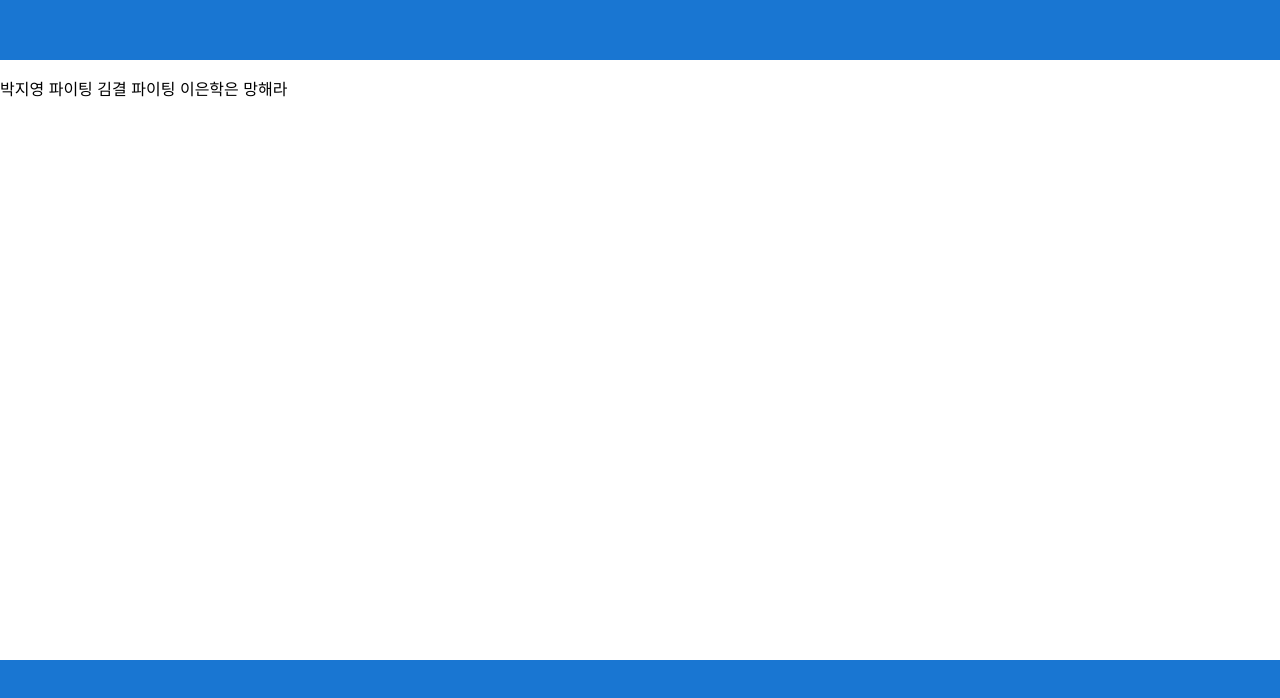
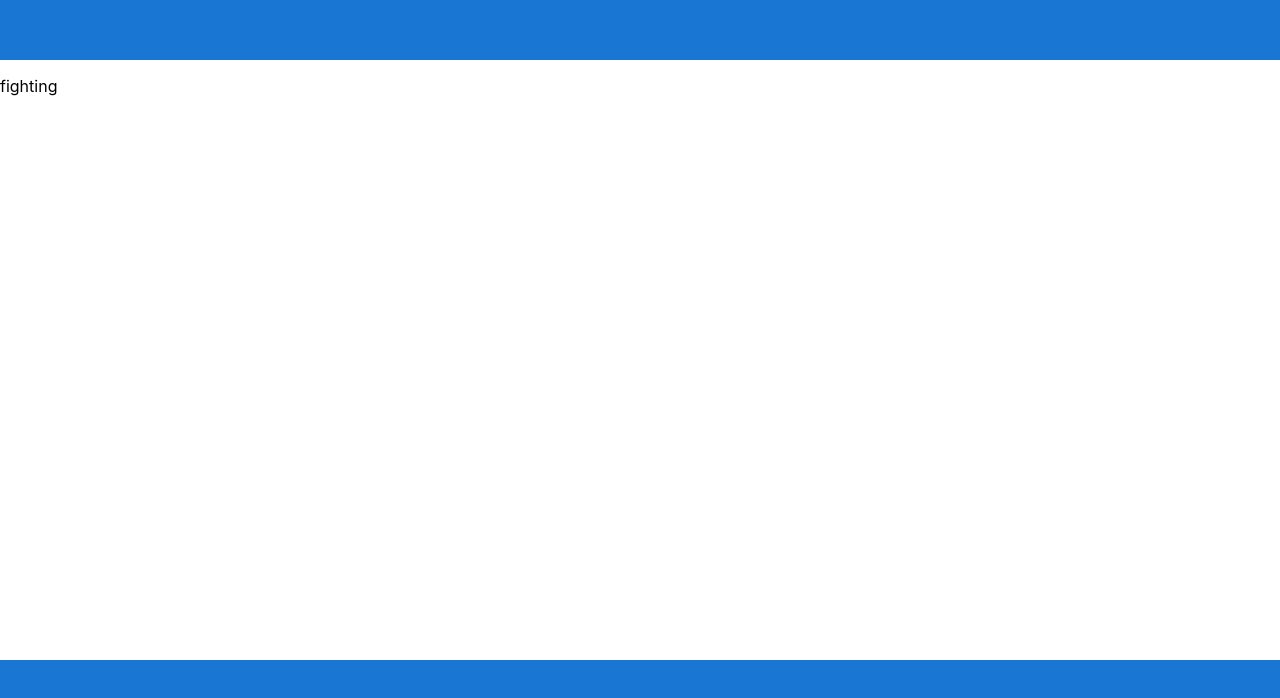
Before and after one commit to GoldK11/team-practice, a React (Create React App) app: page / in a window 1280 px wide. Shown: the top 698 px of the page. Built offline with nearby package versions, Linux system fonts and the light colour scheme.

Commit message:
fighting

```diff
--- a/src/components/layout/Body.js
+++ b/src/components/layout/Body.js
@@ -3,7 +3,7 @@ import React from 'react';
 function Body() {
   return (
     <div className="Body" >
-      <p>박지영 파이팅 김결 파이팅 이은학은 망해라</p>
+      <p>fighting</p>
     </div>
   );
 }
```
